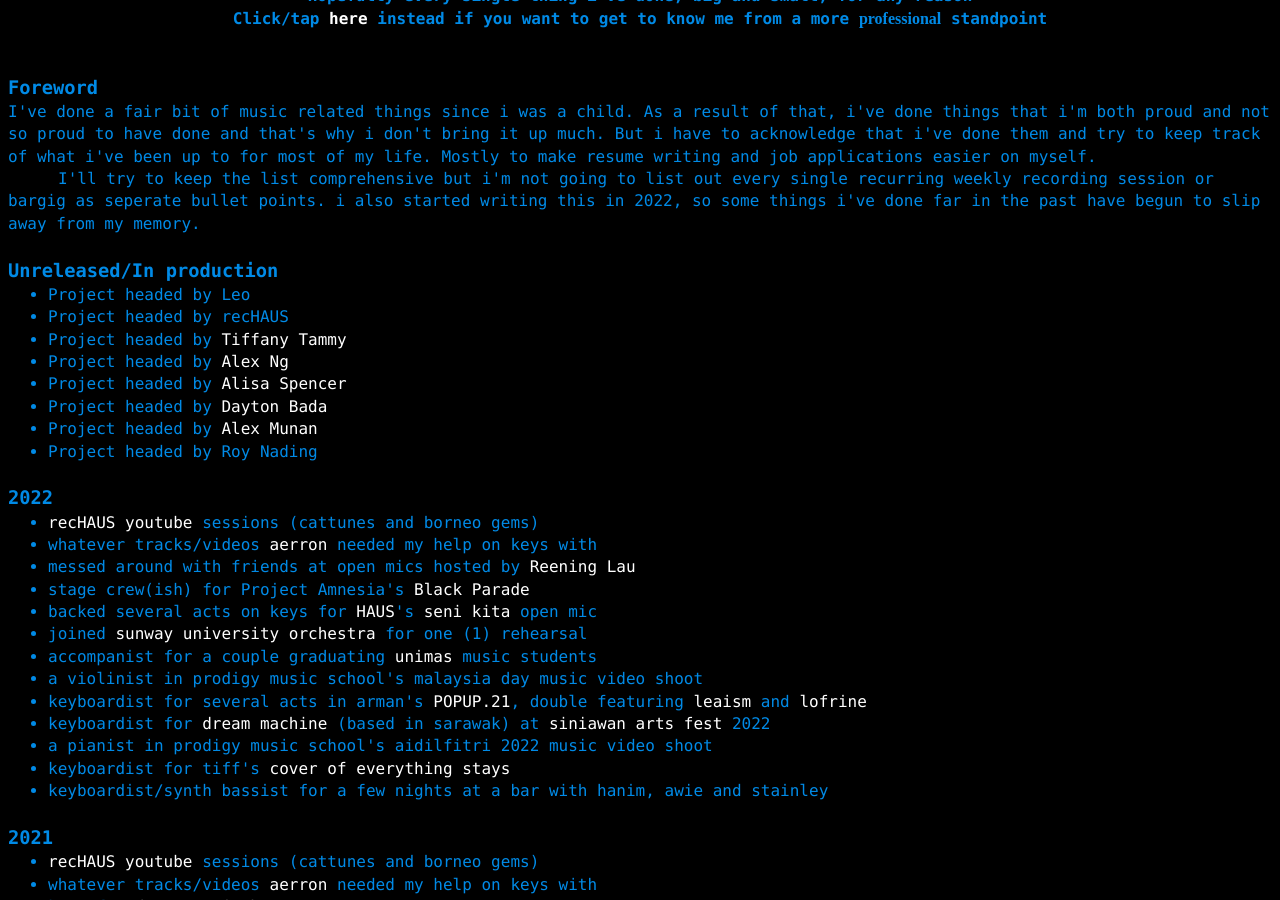
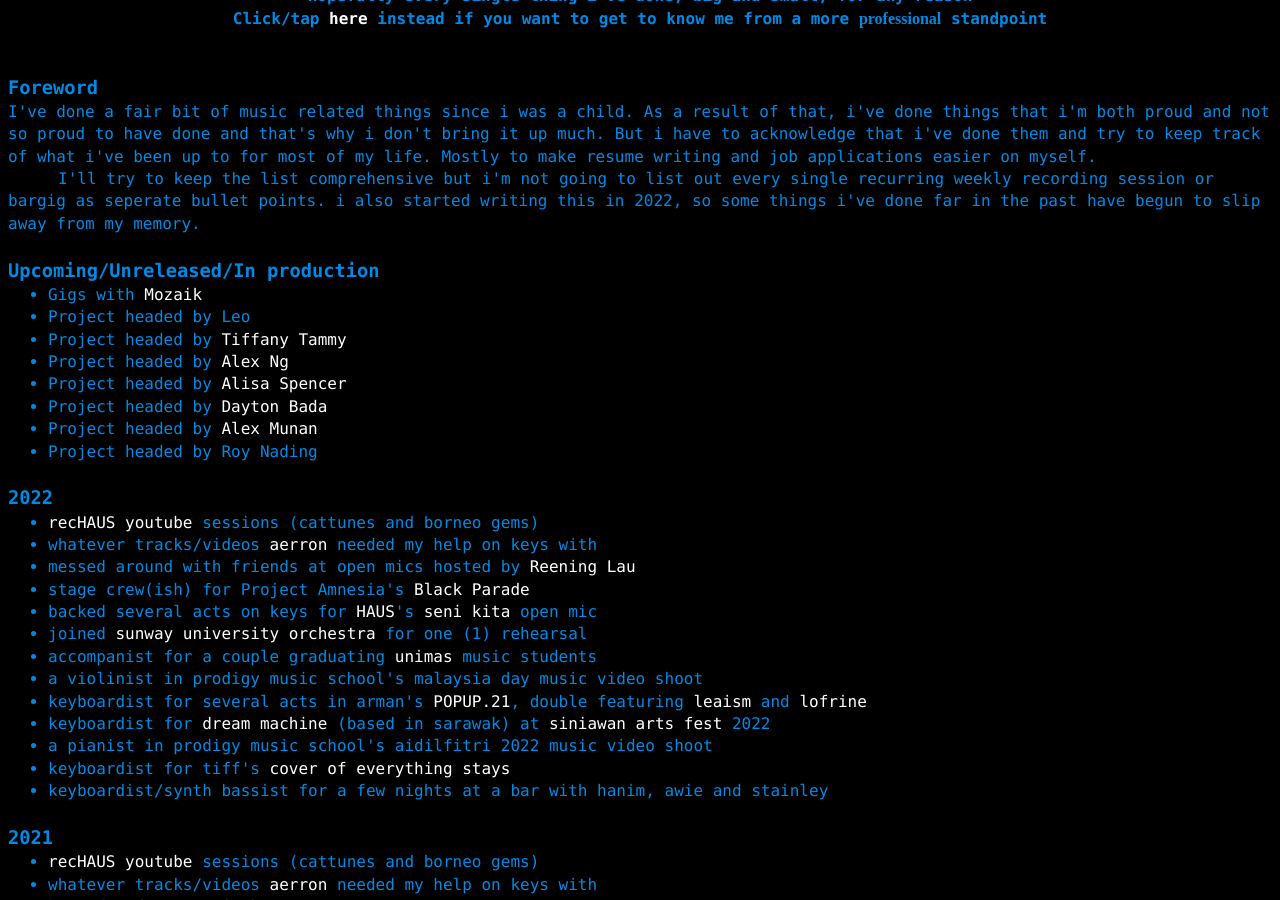
Before and after one commit to a-erfan-aa/a-erfan-aa.github.io, a Jekyll site: the page built from things-i-make/music-comprehensive.html, in a window 1280 px wide and 900 px high, scrolled down 325 px. Built offline with Jekyll 4.4.1, drawn with Linux system fonts in a browser that asks for light colours; some of the changed text lies outside the part shown.

Commit message:
Update upcoming/unreleased section in music-comprehensive.html
Remove unnamed project by recHAUS

Add upcoming gig with Mozaik

Also update lastChanged

```diff
--- a/things-i-make/music-comprehensive.html
+++ b/things-i-make/music-comprehensive.html
@@ -55,10 +55,10 @@
 
 <!-- unreleased -->
 <div>
-	<h3>Unreleased/In production</h3>
+	<h3>Upcoming/Unreleased/In production</h3>
 	<ul>
+		<li>Gigs with <a href="https://www.instagram.com/soundofmozaik/">Mozaik</a></li>
 		<li>Project headed by Leo</li>
-		<li>Project headed by recHAUS</li>
 		<li>Project headed by <a href="https://www.instagram.com/tiffanytammy/">Tiffany Tammy</a></li>
 		<li>Project headed by <a href="https://www.instagram.com/alexngwhng/">Alex Ng</a></li>
 		<li>Project headed by <a href="https://www.instagram.com/alisaspencer/">Alisa Spencer</a></li>
```
Also changed, not shown: other parts of things-i-make/music-comprehensive.html (+1 -1 lines).
